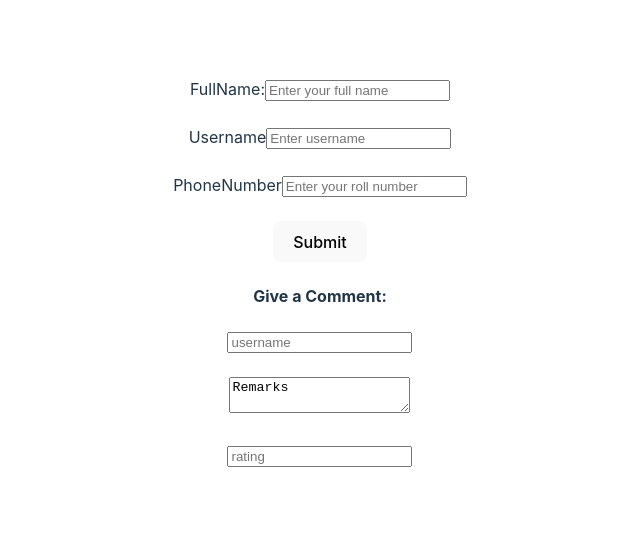
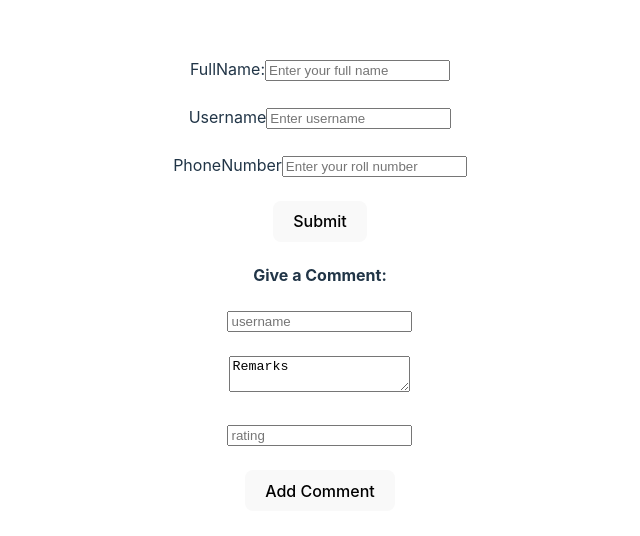
Before and after one commit to RajiaRani/React-Basics, a React (Vite) app in the folder ReactConcepts/form-project/: page / in a window 1280 px wide. Shown: the part 116-652 px from the top of the page, without its empty margins (320-960 px from the left). Built offline with nearby package versions, Linux system fonts and the light colour scheme.

Commit message:
added comments form

```diff
--- a/ReactConcepts/form-project/src/CommentsForm.jsx
+++ b/ReactConcepts/form-project/src/CommentsForm.jsx
@@ -6,6 +6,7 @@ export default function CommentsForm() {
                 <input type="text" placeholder="username" /> <br /> <br />
                 <textarea>Remarks</textarea>  <br /> <br />
                 <input type="number" placeholder="rating" />  <br /> <br />
+                <button>Add Comment</button>
             </form>
         </div>
     )
```
